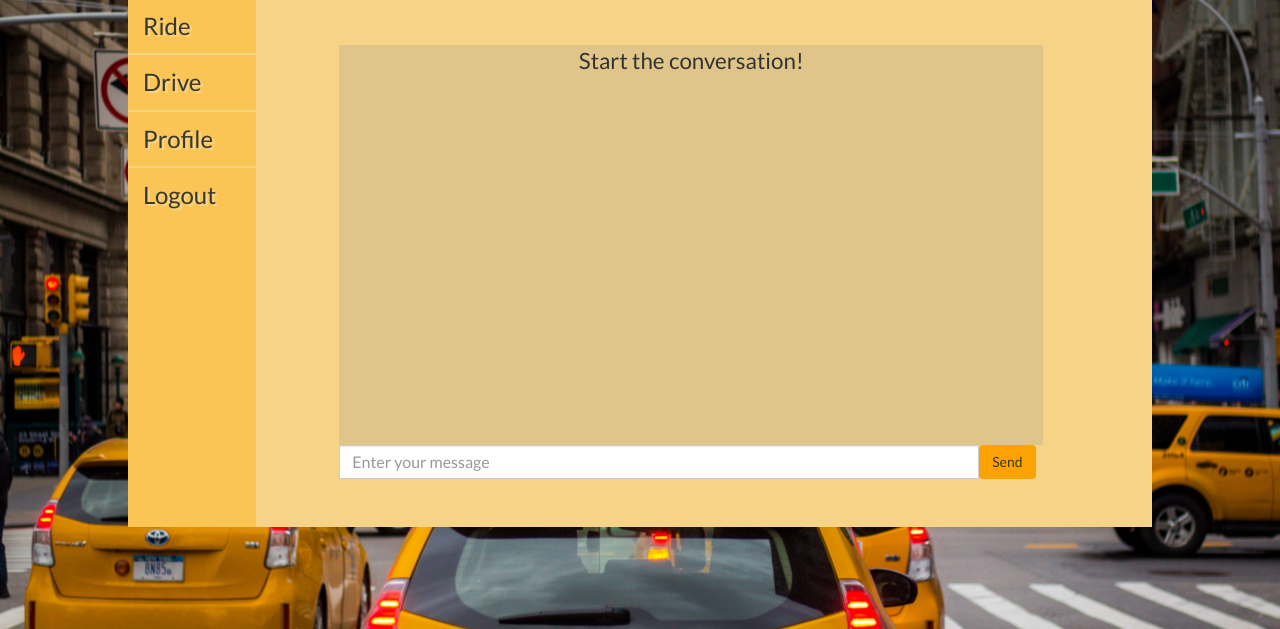
After one commit to EverythingWorks/Unter, a Django app: page /chat/ in a window 1280 px wide. The commit adds this page. Shown: the part 171-800 px from the top of the page. Run offline with Django 3.2, Linux system fonts and the light colour scheme; some libraries are stand-ins or nearby versions.

Commit message:
add chat page

```diff
--- a/rides_handling/forms.py
+++ b/rides_handling/forms.py
@@ -1,7 +1,8 @@
 from django import forms
 from django.contrib.auth.forms import UserCreationForm
 from django.contrib.auth.models import User
-from .models import Ride
+from .models import Ride, Comment
+from django.utils.timezone import datetime
 
 class SignUpForm(UserCreationForm):
     is_driver = forms.BooleanField(required=False, help_text='Do you want to share a car?')
@@ -33,3 +34,10 @@ class RideForm(forms.ModelForm):
     class Meta:
         model = Ride
         fields =  ( 'pickup_longitude', 'pickup_latitude', 'dropoff_longitude', 'dropoff_latitude', 'passenger_count', )
+
+class CommentForm(forms.ModelForm):
+    date = datetime.now()
+
+    class Meta:
+        model = Comment
+        fields = ('content',)
--- a/rides_handling/static/css/rides_handling.css
+++ b/rides_handling/static/css/rides_handling.css
@@ -22,7 +22,7 @@ body {
     background-color:#F7B731;
     background-image: url("../images/manhattan5.png");
     font-family: 'Lobster';
-    font-size: 8em;
+    font-size: 5em;
     text-align: right;
     padding-right: 5vw;
     text-shadow: 0.2vw 0.3vh #FAC555;
@@ -294,20 +294,7 @@ button {
     text-decoration: none;
 }
 
-.btn {
-    background-color: #FCA205;
-    border: none;
-    color: white;
-    padding: 1.5vh 1.4vw;
-    text-align: center;
-    font-size: 2.4vh;
-    cursor: pointer;
-    border-radius: 1vh;
-    font-family: 'Lato', sans-serif;
-    text-decoration: none;
-}
-
-.btn:hover {
+button:hover {
     color: white;
 }
 
--- /dev/null
+++ b/rides_handling/templates/chat.html
@@ -0,0 +1,34 @@
+
+{% extends 'base_logged.html' %}
+
+{% block content %}
+
+<div class="container" style = "overflow-x: auto; height: 50vh; background-color: rgba(112, 128, 144, 0.164); width: 55vw; text-align: center;">
+
+{% for comment in ride.comments.all %}
+    {{ comment.date }}
+        <p>{{ comment.content|linebreaks }}</p>
+    </div>
+{% empty %}
+    <p>Start the conversation!</p>
+{% endfor %}
+
+</div>
+
+
+
+<div class="container" style="width: 55vw; padding-left:0" >
+  <div class="input-group mb-3">
+    <form method="POST" class="post-form">{% csrf_token %}
+        <input id="content" id="name" type="text" class="form-control" placeholder="Enter your message" aria-label="chat" aria-describedby="basic-addon2" style="width: 50vw;">
+        <div class="input-group-append">
+            <button class="btn btn-outline-secondary" style = "background-color: #FCA205; width: 6vw; color:#39382C;" type="submit">Send</button>
+        </div>
+    </form>
+  </div>
+</div>
+
+
+
+
+{% endblock %}
--- a/rides_handling/templates/signup.html
+++ b/rides_handling/templates/signup.html
@@ -47,7 +47,7 @@
         </div>
 
         <br>
-        <button type="submit">CONTINUE</button>
+        <button type="submit" >CONTINUE</button>
       </form>
 
     </center>
--- a/rides_handling/views.py
+++ b/rides_handling/views.py
@@ -2,15 +2,16 @@ from django.contrib.auth.decorators import login_required
 from django.contrib.auth import login as auth_login, authenticate
 from django.shortcuts import render, redirect
 from django.contrib.auth.forms import AuthenticationForm
-from rides_handling.forms import SignUpForm, RideForm, SignUpForm, SignUpDriverForm
+from rides_handling.forms import SignUpForm, RideForm, SignUpForm, SignUpDriverForm, CommentForm
 from django.utils import timezone
-from .models import Profile, Ride
+from .models import Profile, Ride, Comment
 
 @login_required
 def home(request):
     have_ride = Ride.objects.filter(status='ACCEPTED', initiator=request.user.profile).values_list('pk', flat=True)
     if have_ride:
         print('RIDE PK: {}'.format(have_ride[0])) #redirect na strone chatu
+        return redirect('chat')
     if request.method == "POST":
         form = RideForm(request.POST)
         if form.is_valid():
@@ -39,6 +40,7 @@ def login(request):
         return redirect('home')
 
     if request.method == "POST":
+
         form = AuthenticationForm(request, data=request.POST)
         if form.is_valid():
             auth_login(request, form.get_user())
@@ -78,6 +80,7 @@ def offer(request):
             have_ride = Ride.objects.filter(status='ACCEPTED', driver=request.user.profile).values_list('pk', flat=True)
             if have_ride:
                 print('RIDE PK: {}'.format(have_ride[0])) #redirect na strone chatu
+                return redirect('chat')
 
             rides_active = Ride.objects.filter(status='SET_BY_PASSENGER').all()
             if request.POST:
@@ -150,3 +153,14 @@ def profile_summary(request):
         else:
             recent_ride_status = rides_history[0].status
         return render(request, 'profile_summary.html', {'user' : request.user, 'rides_history' : rides_history, 'rides_history_as_driver' : rides_history_as_driver, 'recent_ride_status': recent_ride_status, 'grade_score' : grade_score })
+
+def chat(request):
+    if request.method == "POST":
+        form = CommentForm(request.POST)
+        if form.is_valid():
+            comment = form.save(commit=False)
+            comment.save()
+            return redirect('chat')
+    else:
+        form = CommentForm()
+    return render(request, 'chat.html', {'form': form})
--- a/unter/urls.py
+++ b/unter/urls.py
@@ -17,4 +17,5 @@ urlpatterns = [
     url(r'^profile_summary/$', rides_handling_views.profile_summary, name='profile_summary'),
     url(r'^help/$', rides_handling_views.help, name='help'),
     url(r'^about/$', rides_handling_views.about, name='about'),
+    url(r'^chat/$', rides_handling_views.chat, name='chat'),
 ]
```
